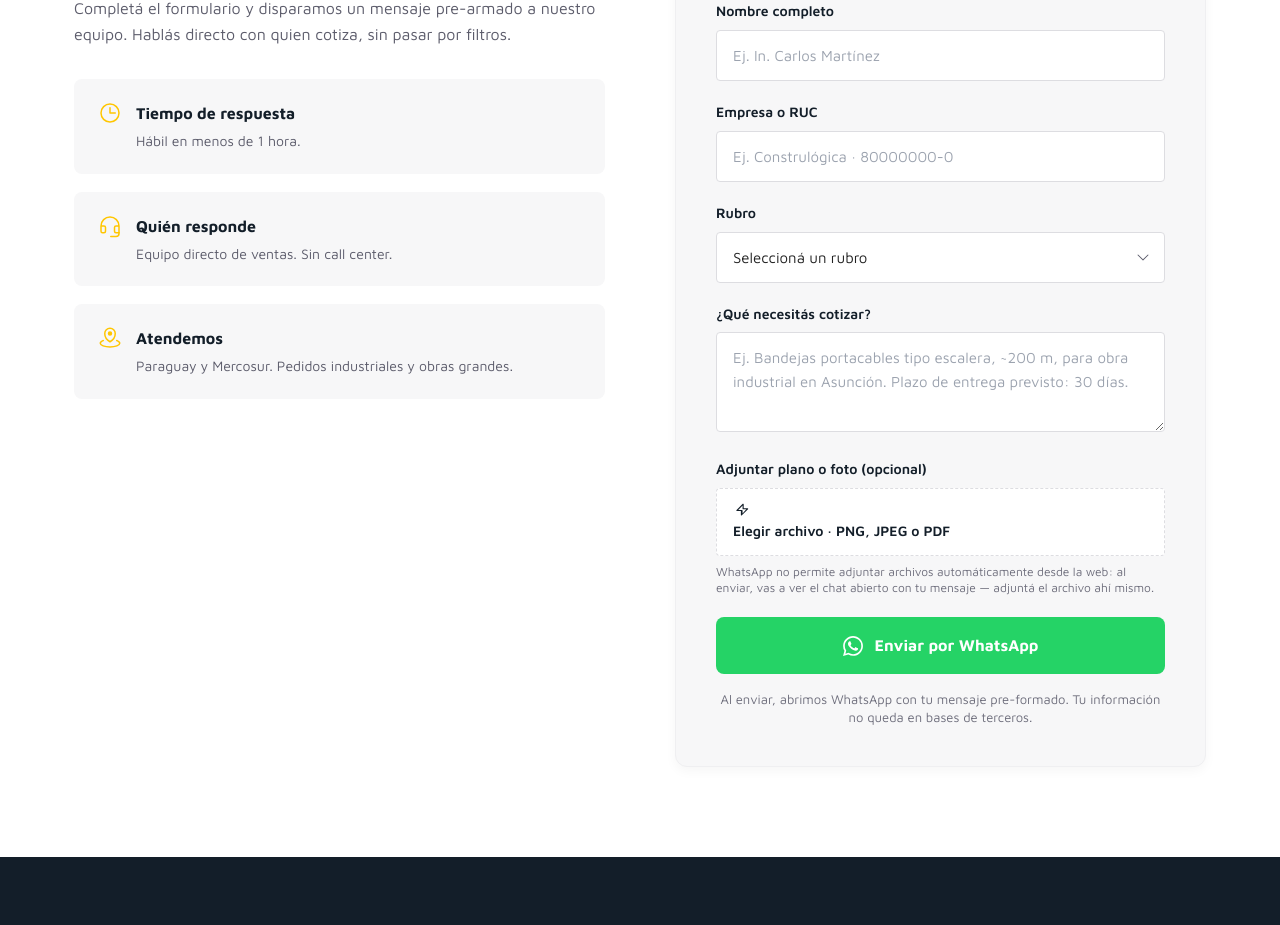
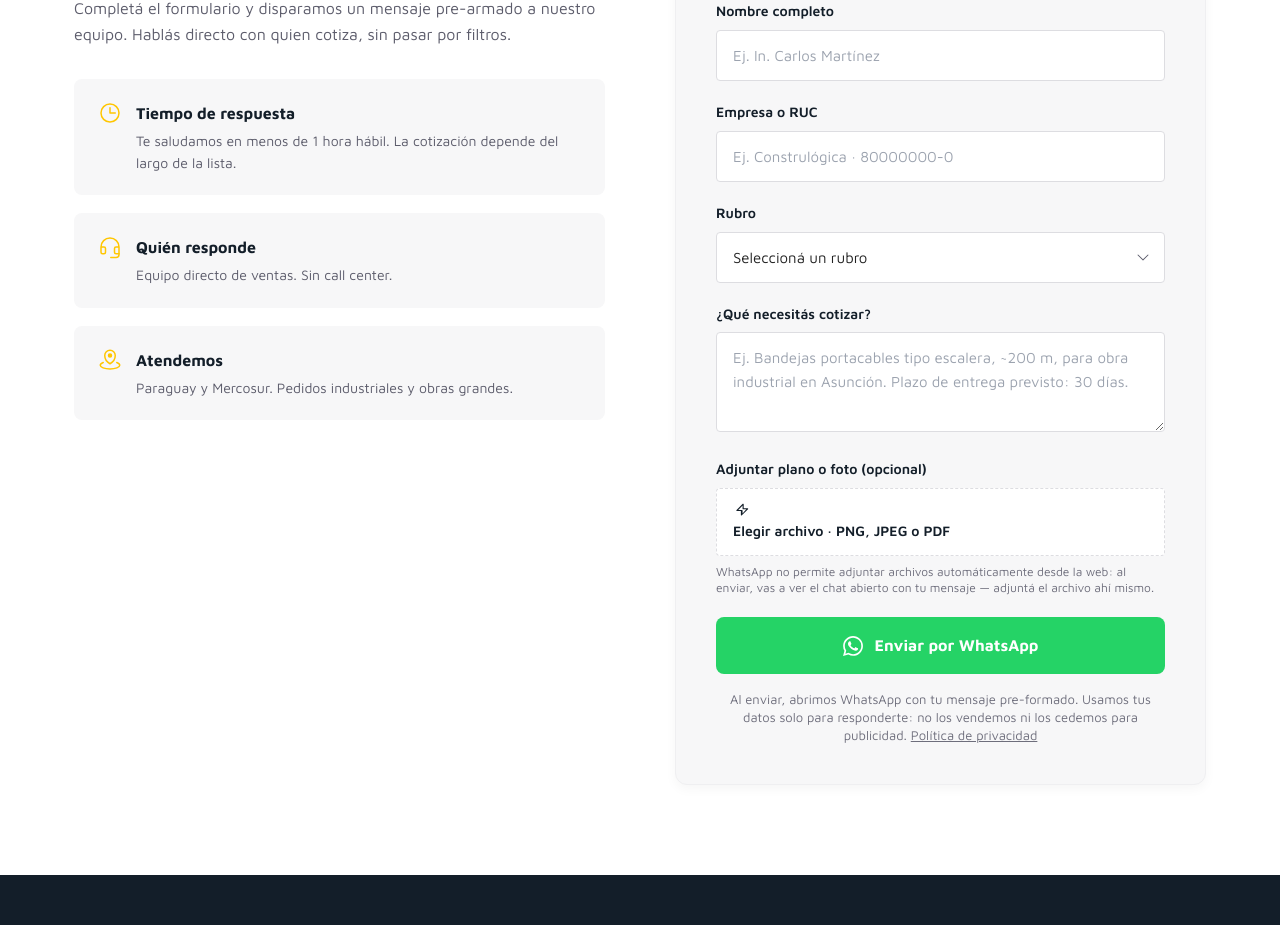
Before and after one commit to yukiregina/bga-catalogo, a Next.js app: page / in a window 1280 px wide. Shown: the part 4993-5918 px from the top of the page. Built offline with nearby package versions, Linux system fonts and the light colour scheme.

Commit message:
content: dos promesas de la landing alineadas con la realidad

```diff
--- a/app/landing.module.css
+++ b/app/landing.module.css
@@ -273,6 +273,7 @@
 .formSubmit:hover { background: #1FAD52; transform: translateY(-2px); box-shadow: 0 6px 16px rgba(37,211,102,0.3); }
 .formSubmit:disabled { opacity: 0.7; cursor: default; transform: none; }
 .formNote { font-size: 13px; color: var(--gray-500); margin-top: 16px; text-align: center; line-height: 1.4; }
+.formNoteLink { color: inherit; text-decoration: underline; }
 
 /* FOOTER */
 .footer { background: var(--ocean); color: var(--white); padding: 70px 0 35px; }
--- a/components/LandingPage.jsx
+++ b/components/LandingPage.jsx
@@ -294,7 +294,7 @@ export default function LandingPage() {
                 <p>Completá el formulario y disparamos un mensaje pre-armado a nuestro equipo. Hablás directo con quien cotiza, sin pasar por filtros.</p>
                 <div className={styles.ctaInfoBlock}>
                   <div className={styles.ctaInfoIcon}><svg viewBox="0 0 256 256" width="24" height="24" fill="none" stroke="currentColor" strokeLinecap="round" strokeLinejoin="round" strokeWidth="16" aria-hidden="true"><circle cx="128" cy="128" r="96"/><polyline points="128 72 128 128 184 128"/></svg></div>
-                  <div><strong>Tiempo de respuesta</strong><span>Hábil en menos de 1 hora.</span></div>
+                  <div><strong>Tiempo de respuesta</strong><span>Te saludamos en menos de 1 hora hábil. La cotización depende del largo de la lista.</span></div>
                 </div>
                 <div className={styles.ctaInfoBlock}>
                   <div className={styles.ctaInfoIcon}><svg viewBox="0 0 256 256" width="24" height="24" fill="none" stroke="currentColor" strokeLinecap="round" strokeLinejoin="round" strokeWidth="16" aria-hidden="true"><path d="M224,200v8a32,32,0,0,1-32,32H136"/><path d="M224,128H192a16,16,0,0,0-16,16v40a16,16,0,0,0,16,16h32V128a96,96,0,1,0-192,0v56a16,16,0,0,0,16,16H64a16,16,0,0,0,16-16V144a16,16,0,0,0-16-16H32"/></svg></div>
@@ -357,7 +357,7 @@ export default function LandingPage() {
                     <WhatsappIcon size={20} />
                     {submitting ? 'Abriendo WhatsApp…' : 'Enviar por WhatsApp'}
                   </button>
-                  <p className={styles.formNote}>Al enviar, abrimos WhatsApp con tu mensaje pre-formado. Tu información no queda en bases de terceros.</p>
+                  <p className={styles.formNote}>Al enviar, abrimos WhatsApp con tu mensaje pre-formado. Usamos tus datos solo para responderte: no los vendemos ni los cedemos para publicidad. <Link href="/politica-de-privacidad/" className={styles.formNoteLink}>Política de privacidad</Link></p>
                 </form>
               </div>
             </div>
```
